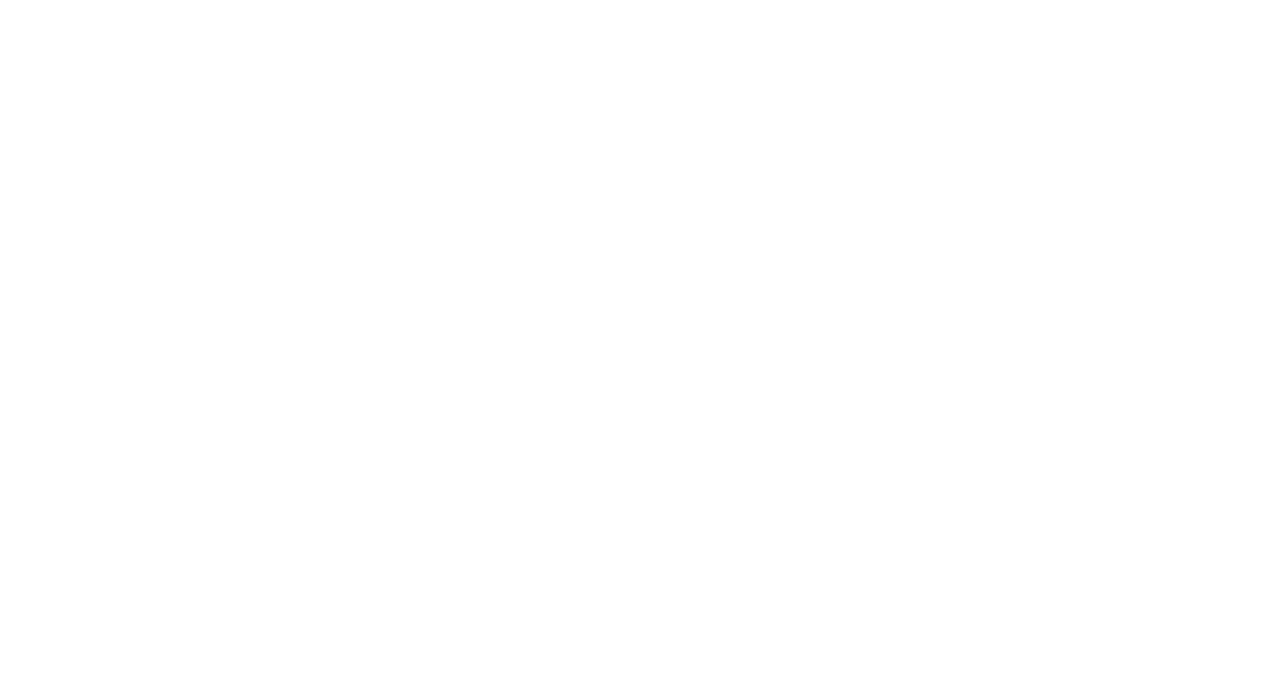
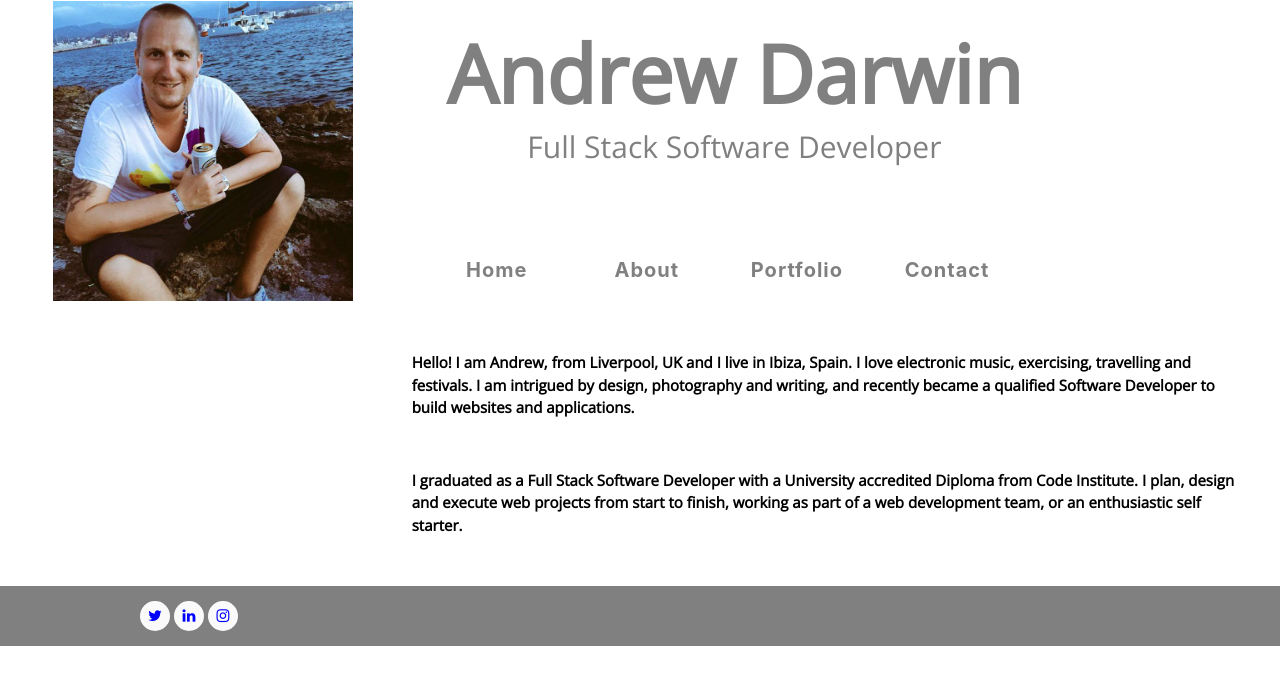
Before and after one commit to AndrewDarwin/andrewdarwinms1, a plain HTML site: page index.html in a window 1280 px wide. Drawn offline with nearby package versions, Linux system fonts and the light colour scheme.

Commit message:
added style.css coding

```diff
--- a/assets/css/style.css
+++ b/assets/css/style.css
@@ -0,0 +1,97 @@
+@import url('https://fonts.googleapis.com/css2?family=Open+Sans:wght@300&display=swap');
+
+/*--------------------------------------------Heading*/
+
+
+
+.heading {
+    margin-left: 25px;
+}
+
+
+.logo {
+    background: url("../images/home.jpg");
+    background-position: center;
+    background-repeat: no-repeat;
+    background-size: 300px;
+    min-height: 300px;
+
+
+}
+
+.name {
+    font-family: "open sans", sans-serif;
+    font-weight: bold;
+    font-size: 80px;
+    margin-top: 25px;
+    color: #808080;
+    text-align:center;
+    width: 100%;
+
+}
+
+.title {
+    font-family: "open sans", sans-serif;
+font-size: 30px;
+    margin-top: 5px;
+    margin-bottom: 90px;
+    color: #808080;
+    width: 100%;
+    text-align:center;
+
+}
+
+/*--------------------------------------------Menu*/
+
+.list-inline-item:not(:last-child) {
+    margin: 0;
+}
+
+.menucontainer {
+    font-size: 0;
+}
+
+.menuitem span {
+    display: inline-block;
+    width: 100%;
+    text-align: center;
+    font-size: 20px;
+    font-weight: bold;
+    letter-spacing: 1px;
+    color: #808080 ;
+    min-height: 10px;}
+
+    /* ----------------------------------------Central content */
+
+    .container-fluid {font-family: "open sans", sans-serif;
+    font-weight: 900;
+    font-size: 15px;
+    margin-top: 50px;
+    margin-right:30px;
+    color: #000000;
+    text-align:left;
+}
+
+
+/* ----------------------------------------Footer */
+
+footer {
+    background-color: #808080;}
+
+.social-links {
+    padding-top: 15px;
+    padding-bottom: 15px;
+    padding-left: 110px;
+}
+
+.social-links li a i {
+    width: 30px;
+    height: 30px;
+    padding: 10px 0;
+    border-radius: 100%;
+    font-size: 15px;
+    line-height: 9px;
+    text-align: center;
+    color: #0000FF;
+    background: #fafafa;
+    }
--- a/index.html
+++ b/index.html
@@ -3,9 +3,103 @@
 <head>
     <meta charset="UTF-8">
     <meta name="viewport" content="width=device-width, initial-scale=1.0">
-    <title>Document</title>
+    <meta http-equiv="X-UA-Compatible" content="ie=edge">
+    <link rel="stylesheet" href="https://maxcdn.bootstrapcdn.com/bootstrap/4.2.1/css/bootstrap.min.css" type="text/css" />
+    <link rel="stylesheet" href="https://maxcdn.bootstrapcdn.com/font-awesome/4.7.0/css/font-awesome.min.css" type="text/css" />
+    <link rel="stylesheet" href="assets/css/style.css">
+    <title>Andrew Darwin resume</title>
 </head>
 <body>
+    <header>
+
+
+
+        <div class="row">
+            <a class="col-md-4 logo" href="index.html"></a>
+            <div class=".col-6 .col-md-4">
+                <div class="row bg-color-name-title">
+                    <div class="col heading">
+                        <h1 class="name">Andrew Darwin</h1>
+                        <h2 class="title">Full Stack Software Developer</h2>
+                    </div>
+                </div>
+
+                <div class="row">
+                    <div class="col">
+                        <ul id="nav" class="list-inline menucontainer">
+                            <li class="col-6 col-sm-3 list-inline-item ui-menu-color-home menuitem">
+                                <a href="#"><span>Home</span></a>
+                            </li>
+                            <li class="col-6 col-sm-3 list-inline-item ui-menu-color-about menuitem">
+                                <a href="#"><span>About</span></a>
+                            </li>
+                            <li class="col-6 col-sm-3 list-inline-item ui-menu-color-portfolio menuitem">
+                                <a href="#"><span>Portfolio</span></a>
+                            </li>
+                            <li class="col-6 col-sm-3 list-inline-item ui-menu-color-contact menuitem">
+                                <a href="#"><span>Contact</span></a>
+                            </li>
+                        </ul>
+
+
+            </div>
+        </div>
+            </div>
+            </div>
+
+    </header>
+
+
+
+
+ <div class="container-fluid col-md-8">
+  Hello! I am Andrew, from Liverpool, UK and I live in Ibiza, Spain. I love electronic music, exercising, travelling and festivals. I am intrigued by design, photography and writing, and recently became a qualified Software Developer to build websites and applications.
+
+</div>
+
+<div class="container-fluid col-md-8">
+  I graduated as a Full Stack Software Developer with a University accredited Diploma from Code Institute. I plan, design and execute web projects from start to finish, working as part of a web development team, or an enthusiastic self starter.
+</div>
+
+
+
+
+    <footer class="container-fluid">
+        <div class="row">
+
+            </div>
+
+            <div class="col-sm-4">
+
+                <ul class="list-inline social-links">
+
+                    <li class="list-inline-item">
+                        <a target="_blank" href="#">
+                            <i class="fa fa-twitter" aria-hidden="true"></i>
+                            <span class="sr-only">Twitter</span>
+                        </a>
+                    </li>
+                    <li class="list-inline-item">
+                        <a target="_blank" href="#">
+                            <i class="fa fa-linkedin" aria-hidden="true"></i>
+                            <span class="sr-only">LinkedIn</span>
+                        </a>
+                    </li>
+
+                    <li class="list-inline-item">
+                        <a target="_blank" href="#">
+                            <i class="fa fa-instagram" aria-hidden="true"></i>
+                             <span class="sr-only">Instagram</span>
+                        </a>
+                    </li>
+
+                </ul>
+            </div>
+
+
+    </footer>
+
+
 
 </body>
 </html>
```
